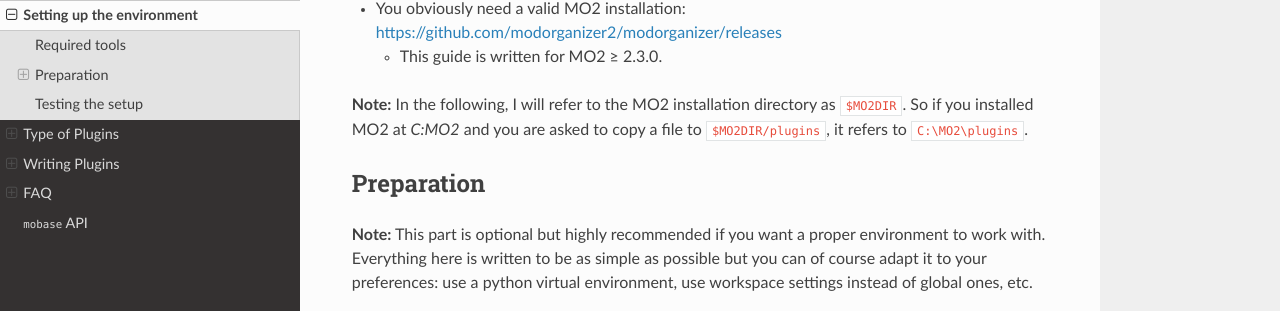
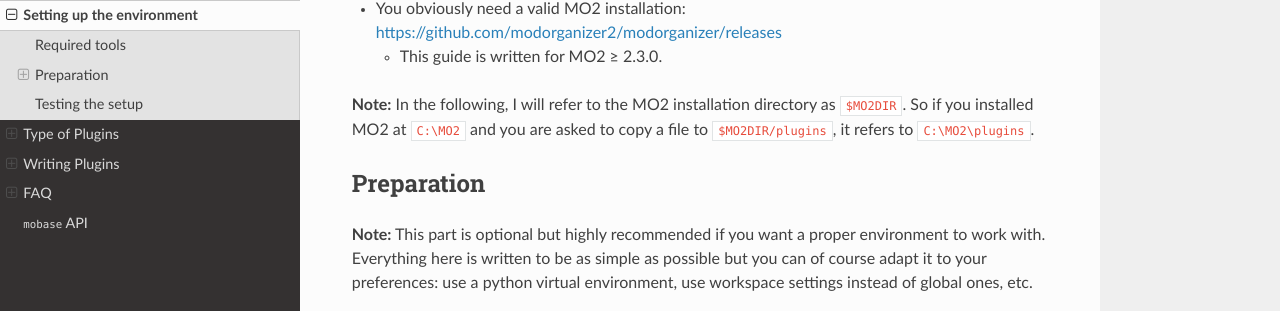
Before and after one commit to ModOrganizer2/pystubs-generation, a Sphinx documentation site: the page built from docs/source/setup-tools.rst, in a window 1280 px wide and 900 px high, scrolled down 347 px. Shown: the part 138-449 px from the top of the window. Built offline with Sphinx 7.4.7 and the Read the Docs theme 2.0.0, drawn with Linux system fonts in a browser that asks for light colours.

Commit message:
Small fix to documentation.

```diff
--- a/docs/source/faq.rst
+++ b/docs/source/faq.rst
@@ -15,7 +15,7 @@
 
     class MySaveGame(mobase.ISaveGame):
         def __init__(self):
-                super().__init__()  # Mandatory!
+            super().__init__()  # Mandatory!
 
 2. How can I be sure to implement all the required methods when creating a plugin?
 ..................................................................................
--- a/docs/source/setup-tools.rst
+++ b/docs/source/setup-tools.rst
@@ -22,7 +22,7 @@
   - This guide is written for MO2 ≥ 2.3.0.
 
 **Note:** In the following, I will refer to the MO2 installation directory as ``$MO2DIR``. So if you
-installed MO2 at `C:\MO2` and you are asked to copy a file to ``$MO2DIR/plugins``, it refers to ``C:\MO2\plugins``.
+installed MO2 at ``C:\MO2`` and you are asked to copy a file to ``$MO2DIR/plugins``, it refers to ``C:\MO2\plugins``.
 
 Preparation
 -----------
```
